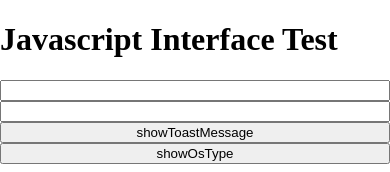
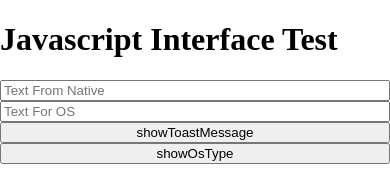
Before and after one commit to withbbang/js-interface-test, a React (Create React App) app: page / in a window 390 px wide. Shown: the top 172 px of the page. Built offline with nearby package versions, Linux system fonts and the light colour scheme; a web font is replaced by a local one.

Commit message:
모바일 여부 체크 함수 추가

```diff
--- a/public/index.html
+++ b/public/index.html
@@ -2,12 +2,13 @@
 <html lang="en">
   <head>
     <meta charset="utf-8" />
+    <title>JAVASCRIPT INTERFACE TEST</title>
+    <script type="text/javascript" src="%PUBLIC_URL%/script.js"></script>
     <link rel="icon" href="%PUBLIC_URL%/logo.svg" />
     <meta name="viewport" content="width=device-width, initial-scale=1" />
     <meta name="theme-color" content="#000000" />
     <link rel="manifest" href="%PUBLIC_URL%/manifest.json" />
     <link rel="stylesheet" type="text/css" href="%PUBLIC_URL%/index.css" />
-    <title>JAVASCRIPT INTERFACE TEST</title>
   </head>
   <body>
     <div id="root"></div>
--- /dev/null
+++ b/public/script.js
@@ -0,0 +1,13 @@
+'use strict';
+
+(function isMobile() {
+  const { userAgent } = navigator;
+
+  if (/android/i.test(userAgent)) {
+    console.log('Android');
+  } else if (/iPad|iPhone|iPod/.test(userAgent)) {
+    console.log('IOS');
+  } else {
+    console.log('Redirect');
+  }
+})();
--- a/src/App.tsx
+++ b/src/App.tsx
@@ -1,4 +1,4 @@
-import { useEffect, useRef, useState } from 'react';
+import { useEffect, useState } from 'react';
 
 const App = (): JSX.Element => {
   const [value, setValue] = useState('');
@@ -48,8 +48,8 @@ const App = (): JSX.Element => {
   return (
     <div style={{ display: 'flex', flexDirection: 'column' }}>
       <h1>Javascript Interface Test</h1>
-      <input value={value} />
-      <input value={osType} />
+      <input placeholder={'Text From Native'} value={value} />
+      <input placeholder={'Text For OS'} value={osType} />
       <button onClick={handleShowToastMessage}>showToastMessage</button>
       <button onClick={handleGetOsType}>showOsType</button>
     </div>
```
